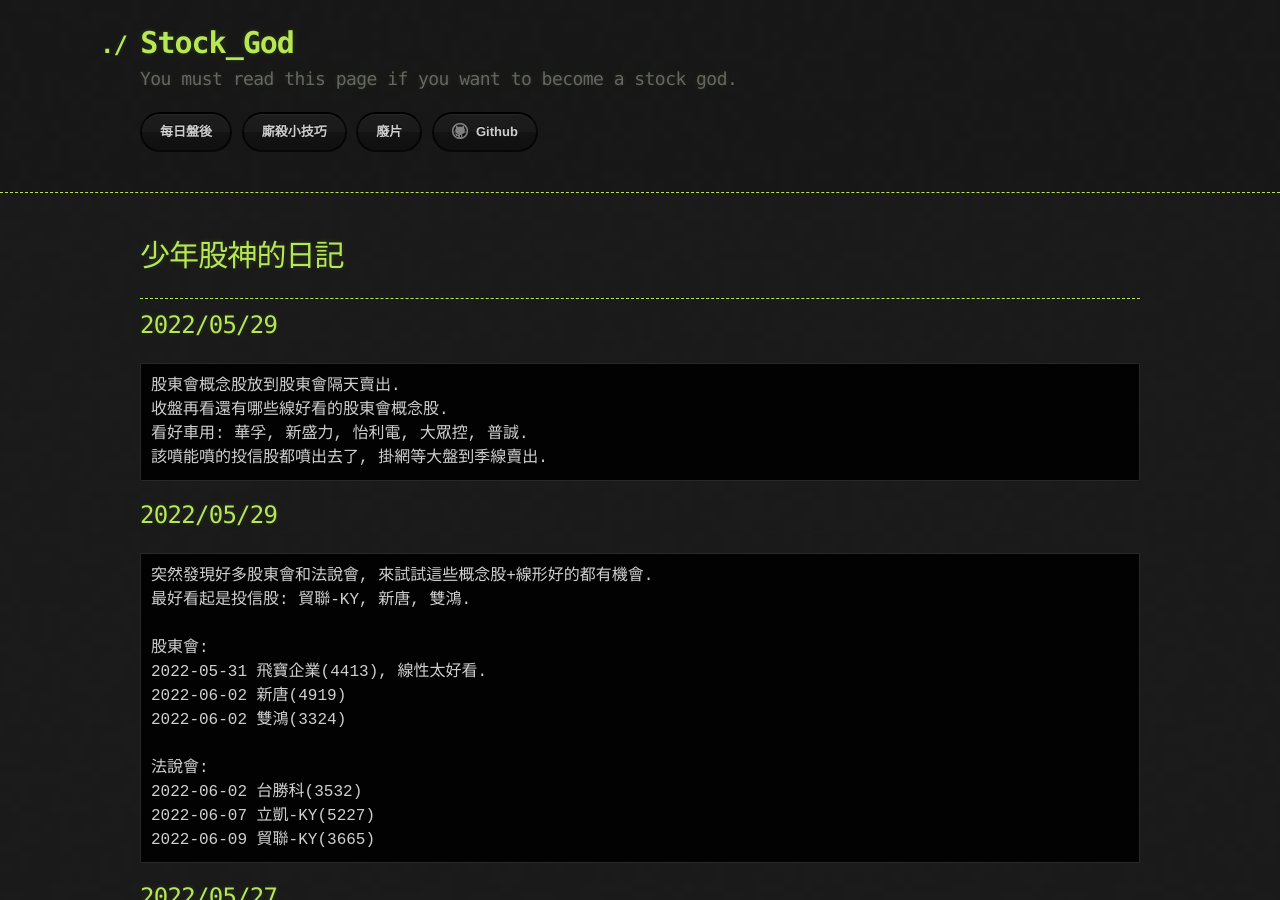
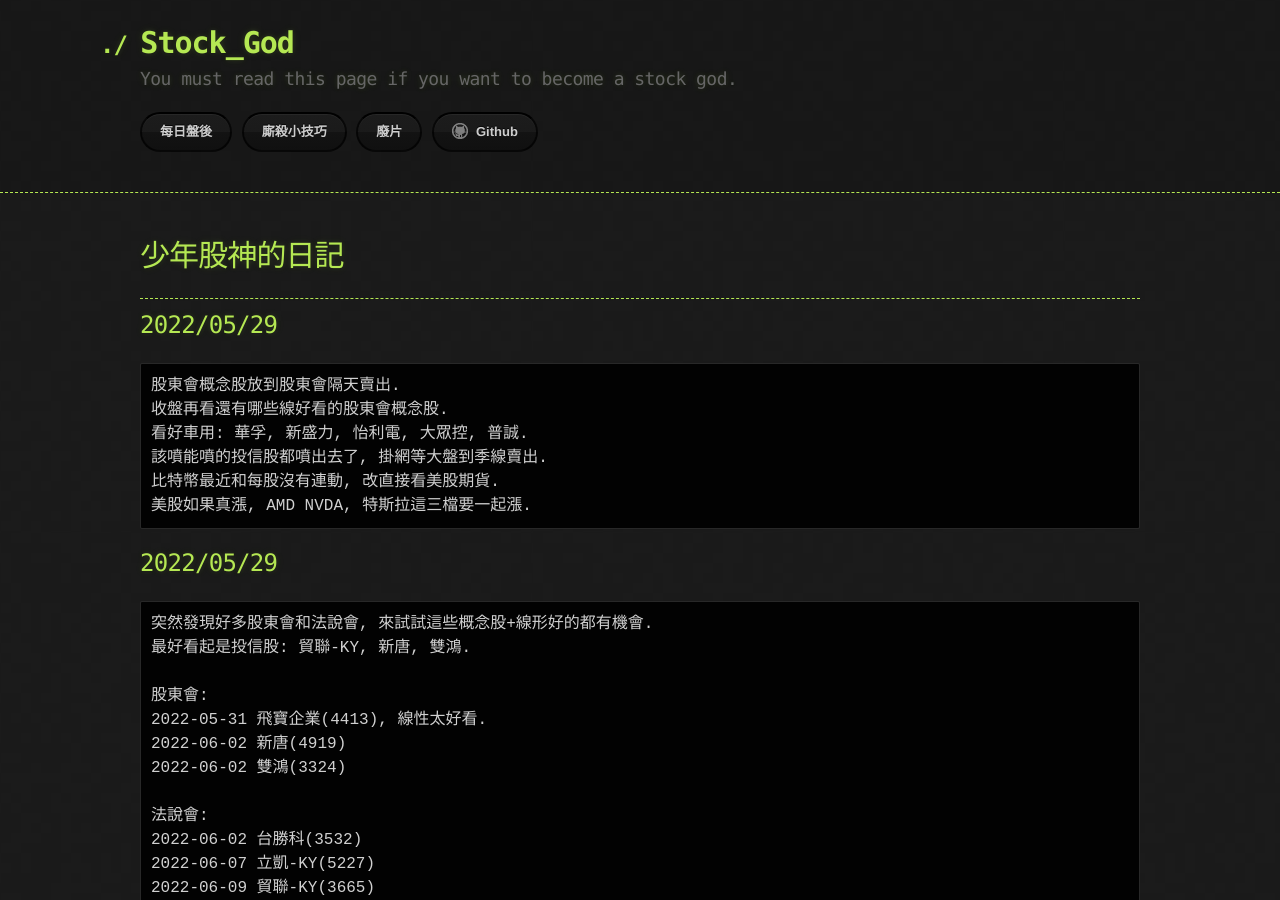
Before and after one commit to lepg5487/Stock_God, a Jekyll site: the page built from index.md, in a window 1280 px wide and 900 px high. Built offline with Jekyll 4.4.1, drawn with Linux system fonts in a browser that asks for light colours; our own code applies the rules of GitHub Pages for plain Markdown files.

Commit message:
Update index.md

````diff
--- a/index.md
+++ b/index.md
@@ -12,6 +12,8 @@ layout: testlayouts
 收盤再看還有哪些線好看的股東會概念股.
 看好車用: 華孚, 新盛力, 怡利電, 大眾控, 普誠.
 該噴能噴的投信股都噴出去了, 掛網等大盤到季線賣出.
+比特幣最近和每股沒有連動, 改直接看美股期貨.
+美股如果真漲, AMD NVDA, 特斯拉這三檔要一起漲.
 ```
 
 ## 2022/05/29
````
